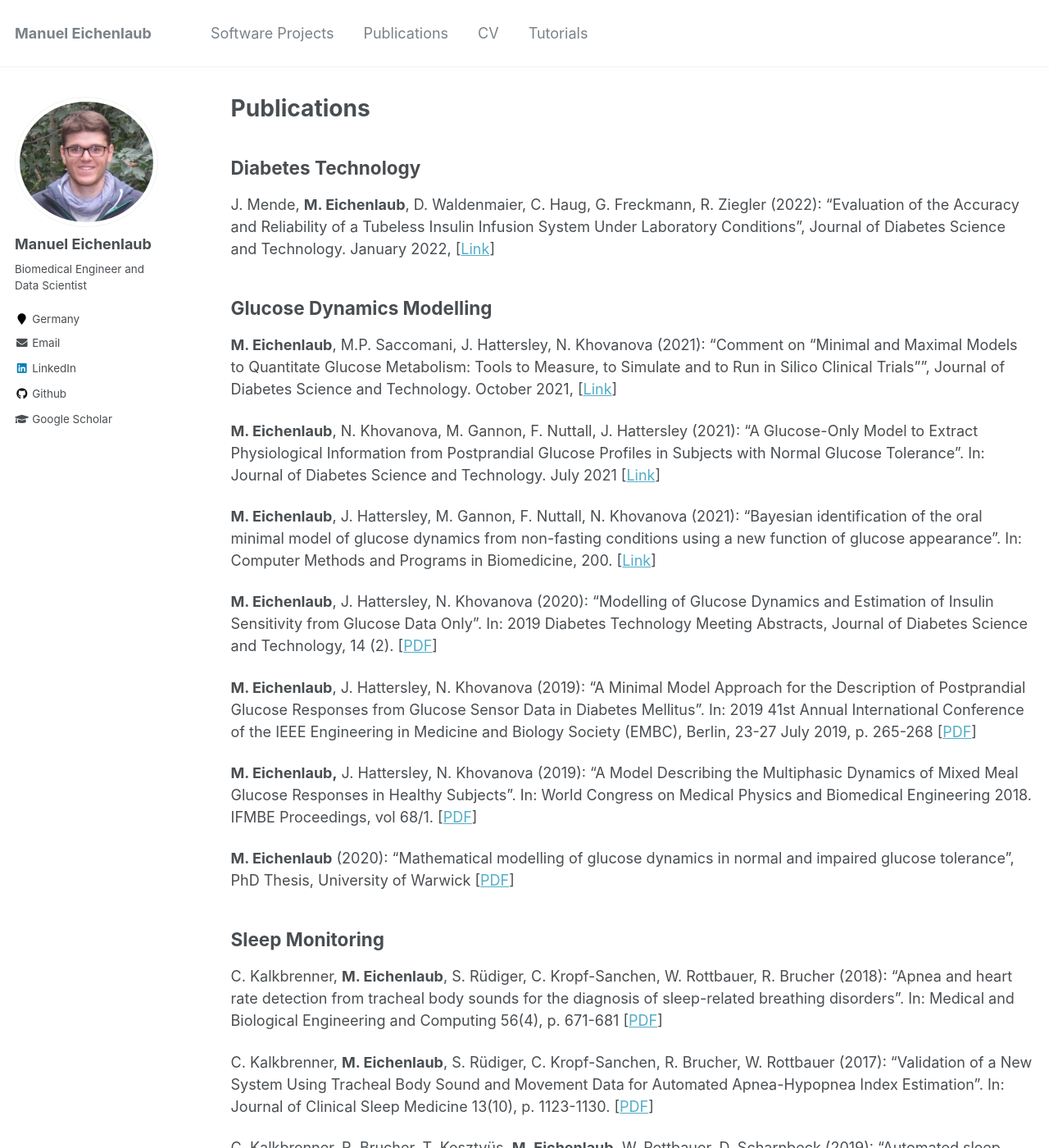
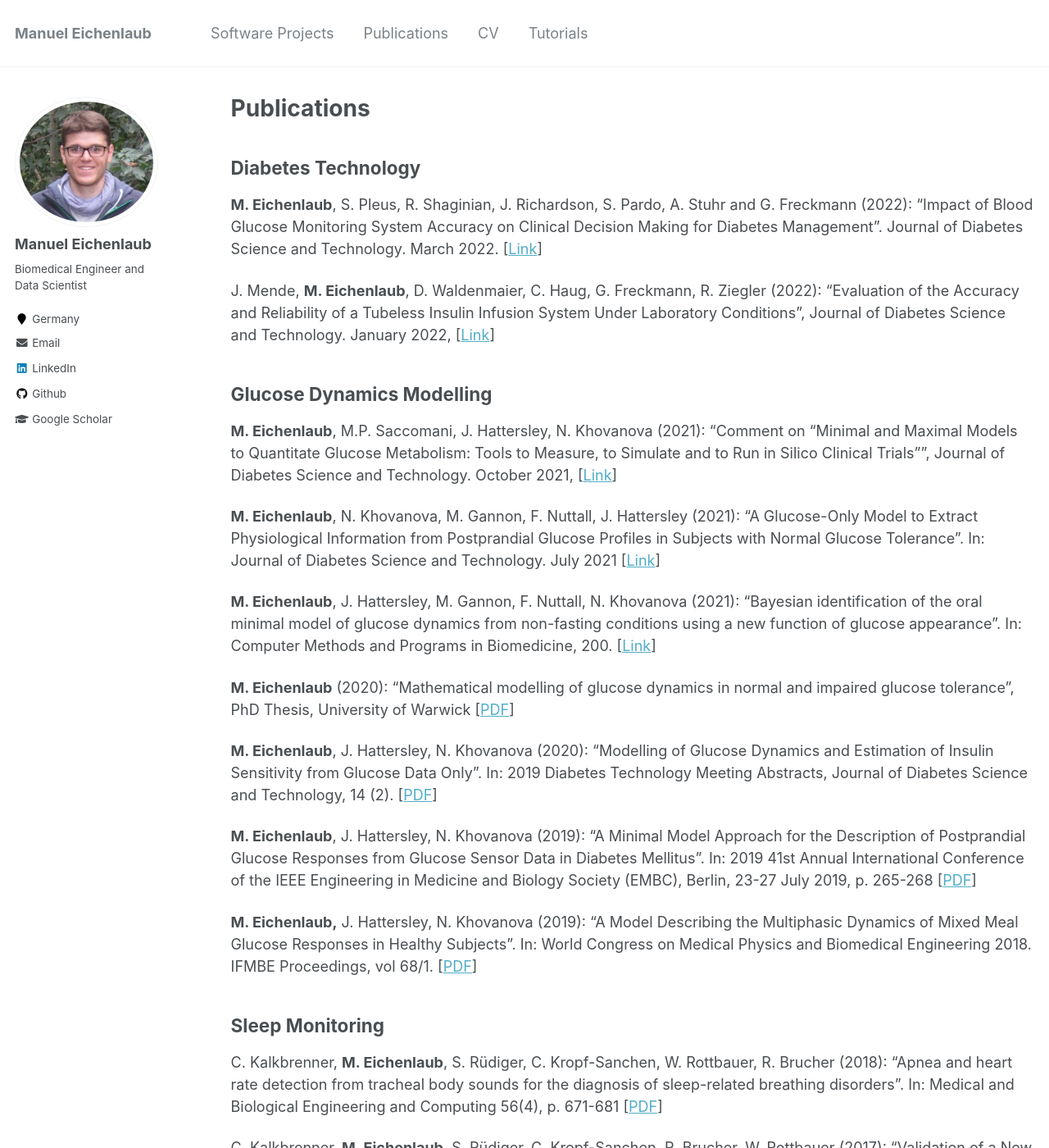
Before and after one commit to manueich/manueich.github.io, a Jekyll site: the page built from _pages/publications.md, in a window 1280 px wide and 1400 px high. Shown: the whole window at 82% size. Built offline with Jekyll 4.4.1, drawn with Linux system fonts in a browser that asks for light colours.

Commit message:
Update publications.md

```diff
--- a/_pages/publications.md
+++ b/_pages/publications.md
@@ -7,6 +7,8 @@ author_profile: true
 
 Diabetes Technology
 ------
+**M. Eichenlaub**, S. Pleus, R. Shaginian, J. Richardson, S. Pardo, A. Stuhr and G. Freckmann (2022): "Impact of Blood Glucose Monitoring System Accuracy on Clinical Decision Making for Diabetes Management". Journal of Diabetes Science and Technology. March 2022. \[[Link](https://journals.sagepub.com/doi/full/10.1177/19322968221080916)\]
+
 J. Mende, **M. Eichenlaub**, D. Waldenmaier, C. Haug, G. Freckmann, R. Ziegler (2022): "Evaluation of the Accuracy and Reliability of a Tubeless Insulin Infusion System Under Laboratory Conditions", Journal of Diabetes Science and Technology. January 2022, \[[Link](https://journals.sagepub.com/doi/full/10.1177/19322968211070815)\]
 
 
@@ -18,13 +20,13 @@ Glucose Dynamics Modelling
 
 **M. Eichenlaub**, J. Hattersley, M. Gannon, F. Nuttall, N. Khovanova (2021):  "Bayesian identification of the oral minimal model of glucose dynamics from non-fasting conditions using a new function of glucose appearance". In: Computer Methods and Programs in Biomedicine, 200. \[[Link](https://www.sciencedirect.com/science/article/pii/S0169260720317442)\]
 
+**M. Eichenlaub** (2020): "Mathematical modelling of glucose dynamics in normal and impaired glucose tolerance", PhD Thesis, University of Warwick  \[[PDF](http://manueich.github.io/files/pubs/Thesis_Eichenlaub.pdf)\]
+
 **M. Eichenlaub**, J. Hattersley, N. Khovanova (2020):  "Modelling of Glucose Dynamics and Estimation of Insulin Sensitivity from Glucose Data Only". In: 2019 Diabetes Technology Meeting Abstracts, Journal of Diabetes Science and Technology, 14 (2). \[[PDF](http://manueich.github.io/files/pubs/Glucose_DTM19.pdf)\]
 
 **M. Eichenlaub**, J. Hattersley, N. Khovanova (2019):  "A Minimal Model Approach for the Description of Postprandial Glucose Responses from Glucose Sensor Data in Diabetes Mellitus". In: 2019 41st Annual International Conference of the IEEE Engineering in Medicine and Biology Society (EMBC), Berlin, 23-27 July 2019, p. 265-268 \[[PDF](http://manueich.github.io/files/pubs/Glucose_EMBC19.pdf)\]
 
 **M. Eichenlaub,** J. Hattersley, N. Khovanova (2019):  "A Model Describing the Multiphasic Dynamics of Mixed Meal Glucose Responses in Healthy Subjects". In: World Congress on Medical Physics and Biomedical Engineering 2018. IFMBE Proceedings, vol 68/1. \[[PDF](http://manueich.github.io/files/pubs/Glucose_IUPESM18.pdf)\]
-
-**M. Eichenlaub** (2020): "Mathematical modelling of glucose dynamics in normal and impaired glucose tolerance", PhD Thesis, University of Warwick  \[[PDF](http://manueich.github.io/files/pubs/Thesis_Eichenlaub.pdf)\]
 
 
 Sleep Monitoring
```
